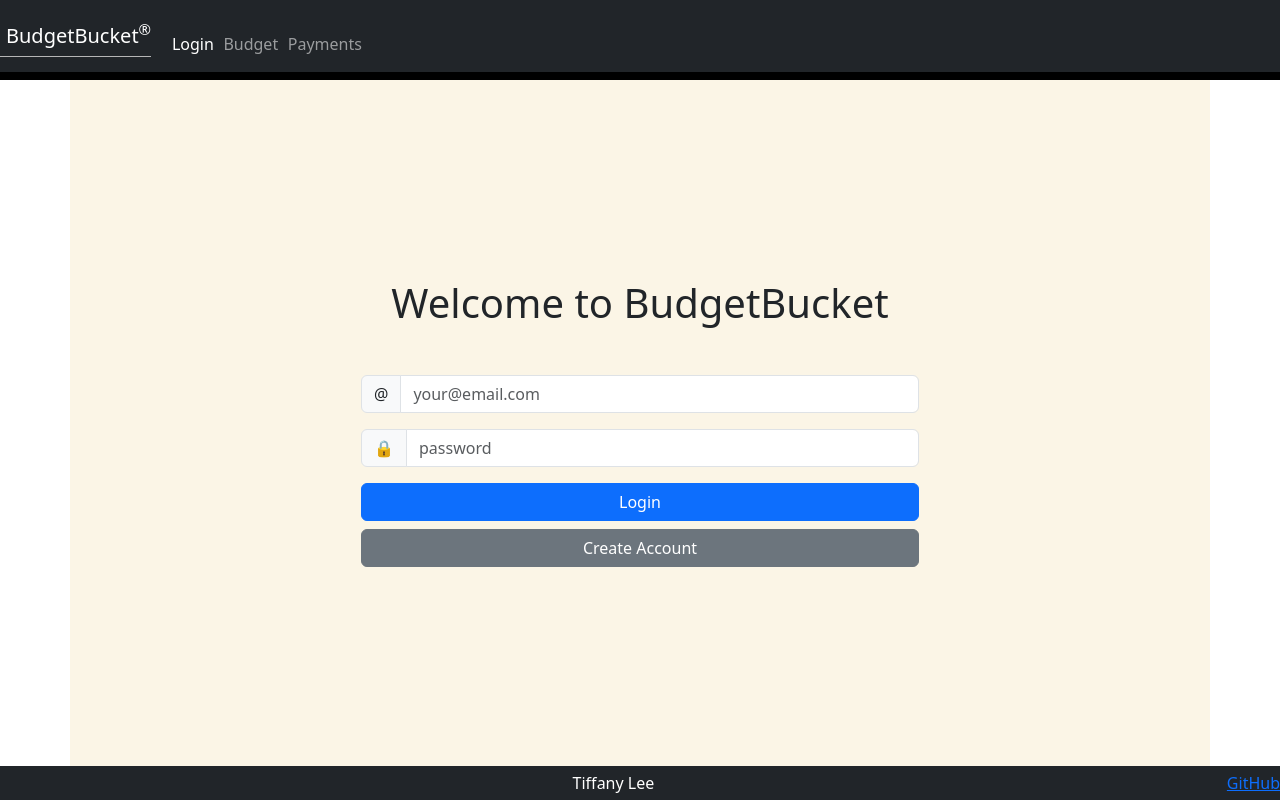
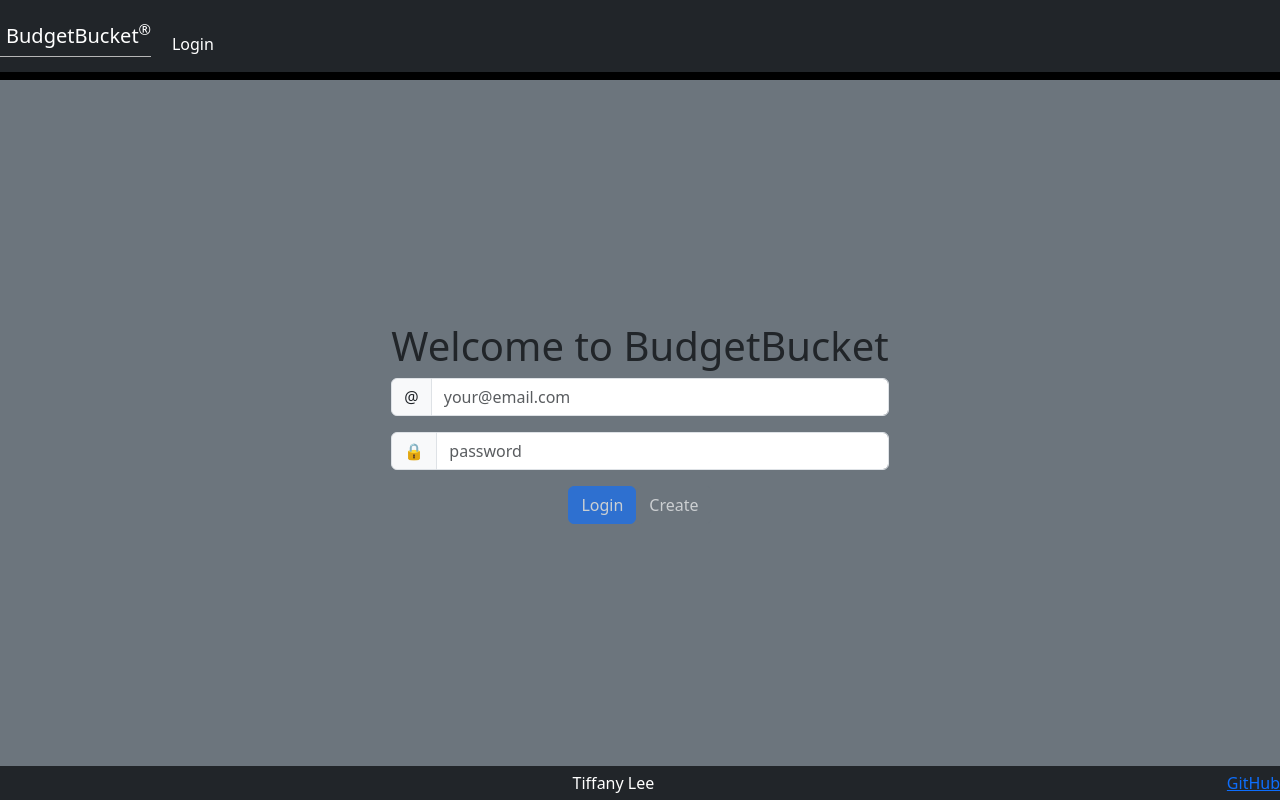
Before and after one commit to tiffannyylee/startup, a React (Vite) app: page / in a window 1280 px wide. Built offline with nearby package versions, Linux system fonts and the light colour scheme.

Commit message:
interactive for login page

```diff
--- a/src/app.jsx
+++ b/src/app.jsx
@@ -5,8 +5,12 @@
 import { Login } from './login/login';
 import { Budget } from './budget/budget';
 import { Payments } from './payments/payments';
+import { AuthState } from './login/authState';
 
 export default function App() {
+  const [userName, setUserName] = React.useState(localStorage.getItem('userName') || '');
+  const currentAuthState = userName ? AuthState.Authenticated : AuthState.Unauthenticated;
+  const [authState, setAuthState] = React.useState(currentAuthState);
   return (
   //<div className='body bg-dark text-light'>App will display here</div>
   <BrowserRouter>
@@ -18,18 +22,32 @@
           </div>
         <menu className="navbar-nav">
           <li className="nav-item">
-            <NavLink className="nav-link active" to="">Login</NavLink>
+            <NavLink className="nav-link" to="">Login</NavLink>
           </li>
-          <li className="nav-item">
+          {authState === AuthState.Authenticated && (<li className="nav-item">
             <NavLink className="nav-link" to="/budget">Budget</NavLink>
-          </li>
-          <li className="nav-item">
+          </li>)}
+          {authState === AuthState.Authenticated && (<li className="nav-item">
             <NavLink className="nav-link" to="/payments">Payments</NavLink>
-          </li>
+          </li>)}
         </menu>
       </nav>
     </header>
     <Routes>
+    <Route
+    path='/'
+    element={
+      <Login
+        userName={userName}
+        authState={authState}
+        onAuthChange={(userName, authState) => {
+          setAuthState(authState);
+          setUserName(userName);
+        }}
+      />
+    }
+    exact
+  />
   <Route path='/' element={<Login />} exact />
   <Route path='/budget' element={<Budget />} />
   <Route path='/payments' element={<Payments />} />
--- /dev/null
+++ b/src/login/authState.js
@@ -0,0 +1,9 @@
+export class AuthState {
+    static Unknown = new AuthState('unknown');
+    static Authenticated = new AuthState('authenticated');
+    static Unauthenticated = new AuthState('unauthenticated');
+
+    constructor(name) {
+      this.name = name;
+    }
+  }
--- /dev/null
+++ b/src/login/authenticated.jsx
@@ -0,0 +1,27 @@
+import React from 'react';
+import { useNavigate } from 'react-router-dom';
+
+import Button from 'react-bootstrap/Button';
+
+// import './authenticated.css';
+
+export function Authenticated(props) {
+  const navigate = useNavigate();
+
+  function logout() {
+    localStorage.removeItem('userName');
+    props.onLogout();
+  }
+
+  return (
+    <div>
+      <div className='playerName'>{props.userName}</div>
+      <Button variant='primary' onClick={() => navigate('/budget')}>
+        Budget
+      </Button>
+      <Button variant='secondary' onClick={() => logout()}>
+        Logout
+      </Button>
+    </div>
+  );
+}
--- a/src/login/login.jsx
+++ b/src/login/login.jsx
@@ -1,40 +1,26 @@
 import React from 'react';
 
-export function Login() {
+import { Unauthenticated } from './unauthenticated';
+import { Authenticated } from './authenticated';
+import { AuthState } from './authState';
+
+export function Login({ userName, authState, onAuthChange }) {
   return (
-    <main className="container d-flex justify-content-center align-items-center vh-100">
-    <div className="w-50">
-      <h1 className="text-center">Welcome to BudgetBucket</h1>
-      <form method="get" action="budget.html" class="mt-5">
-        {/* <!-- Email Input --> */}
-        <div className="input-group mb-3">
-          <span className="input-group-text">@</span>
-          <input
-            className="form-control"
-            type="email"
-            placeholder="your@email.com"
-            required
+    <main className='container-fluid bg-secondary text-center'>
+      <div>
+        {authState !== AuthState.Unknown && <h1>Welcome to BudgetBucket</h1>}
+        {authState === AuthState.Authenticated && (
+          <Authenticated userName={userName} onLogout={() => onAuthChange(userName, AuthState.Unauthenticated)} />
+        )}
+        {authState === AuthState.Unauthenticated && (
+          <Unauthenticated
+            userName={userName}
+            onLogin={(loginUserName) => {
+              onAuthChange(loginUserName, AuthState.Authenticated);
+            }}
           />
-        </div>
-
-        {/* <!-- Password Input --> */}
-        <div className="input-group mb-3">
-          <span className="input-group-text">🔒</span>
-          <input
-            className="form-control"
-            type="password"
-            placeholder="password"
-            required
-          />
-        </div>
-
-        {/* <!-- Buttons --> */}
-        <div className="d-grid gap-2">
-          <button className="btn btn-primary" type="submit">Login</button>
-          <button className="btn btn-secondary" type="button">Create Account</button>
-        </div>
-      </form>
-    </div>
-  </main>
+        )}
+      </div>
+    </main>
   );
 }
--- /dev/null
+++ b/src/login/messageDialog.jsx
@@ -0,0 +1,15 @@
+import React from 'react';
+
+import Button from 'react-bootstrap/Button';
+import Modal from 'react-bootstrap/Modal';
+
+export function MessageDialog(props) {
+  return (
+    <Modal {...props} show={props.message} centered>
+      <Modal.Body>{props.message}</Modal.Body>
+      <Modal.Footer>
+        <Button onClick={props.onHide}>Close</Button>
+      </Modal.Footer>
+    </Modal>
+  );
+}
--- /dev/null
+++ b/src/login/unauthenticated.jsx
@@ -0,0 +1,43 @@
+import React from 'react';
+
+import Button from 'react-bootstrap/Button';
+import { MessageDialog } from './messageDialog';
+
+export function Unauthenticated(props) {
+  const [userName, setUserName] = React.useState(props.userName);
+  const [password, setPassword] = React.useState('');
+  const [displayError, setDisplayError] = React.useState(null);
+
+  async function loginUser() {
+    localStorage.setItem('userName', userName);
+    props.onLogin(userName);
+  }
+
+  async function createUser() {
+    localStorage.setItem('userName', userName);
+    props.onLogin(userName);
+  }
+
+  return (
+    <>
+      <div>
+        <div className='input-group mb-3'>
+          <span className='input-group-text'>@</span>
+          <input className='form-control' type='text' value={userName} onChange={(e) => setUserName(e.target.value)} placeholder='your@email.com' />
+        </div>
+        <div className='input-group mb-3'>
+          <span className='input-group-text'>🔒</span>
+          <input className='form-control' type='password' onChange={(e) => setPassword(e.target.value)} placeholder='password' />
+        </div>
+        <Button variant='primary' onClick={() => loginUser()} disabled={!userName || !password}>
+          Login
+        </Button>
+        <Button variant='secondary' onClick={() => createUser()} disabled={!userName || !password}>
+          Create
+        </Button>
+      </div>
+
+      <MessageDialog message={displayError} onHide={() => setDisplayError(null)} />
+    </>
+  );
+}
```
